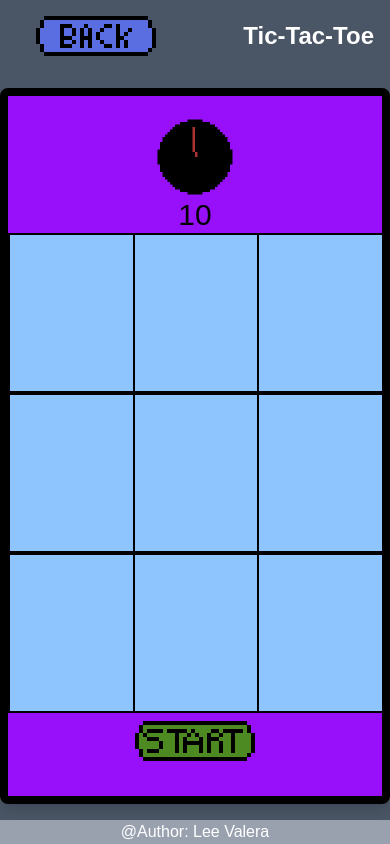
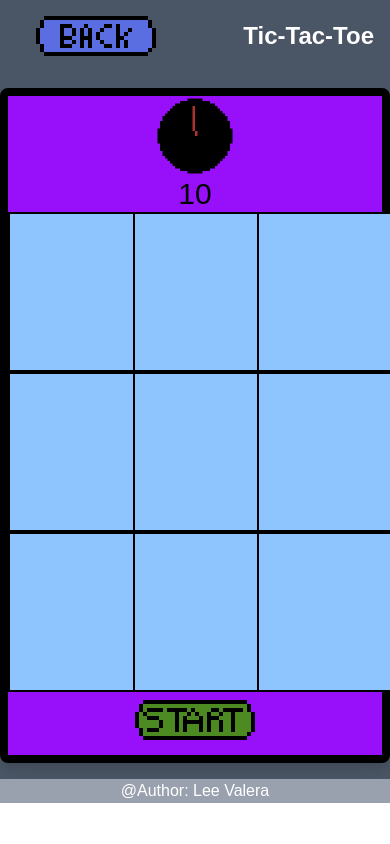
Before and after one commit to Lee-Abraham/cprg-306project, a Next.js app: page /games/tic-tac-toe in a window 390 px wide. Built offline with nearby package versions, Linux system fonts and the light colour scheme.

Commit message:
Update page.js

```diff
--- a/app/games/tic-tac-toe/page.js
+++ b/app/games/tic-tac-toe/page.js
@@ -166,7 +166,7 @@ export default function ticTacToe() {
 
 
     return (
-        <main className="flex flex-col bg-gray-600 text-black min-h-screen overflow-hidden items-center">
+        <main className="grow overflow-hidden flex flex-col bg-gray-600 text-black items-center">
             {/* Header */}
             <div className="relative flex flex-row items-center justify-between text-white mb-4 h-18 w-full px-4">
                 <button className='z-10' onClick={backHome}>
@@ -175,7 +175,7 @@ export default function ticTacToe() {
                 <h1 className="lg:absolute lg:left-1/2 lg:transform lg:-translate-x-1/2 ml-auto text-right lg:text-5xl text-2xl font-bold">Tic-Tac-Toe</h1>
             </div>
 
-            <div className='grow lg:w-[60%] w-full bg-purple-600 rounded-lg shadow-lg border-8 overflow-hidden text-center flex flex-col justify-center items-center'>
+            <div className=' lg:w-[60%] w-full bg-purple-600 rounded-lg shadow-lg border-8 text-center flex flex-col justify-center items-center'>
                 <div className='flex flex-col justify-center  items-center'>
                     <img className='w-20' src="/assets/GameTimer.gif" alt="Game Timer" />
                     <p className='lg:text-7xl text-3xl'>
```
